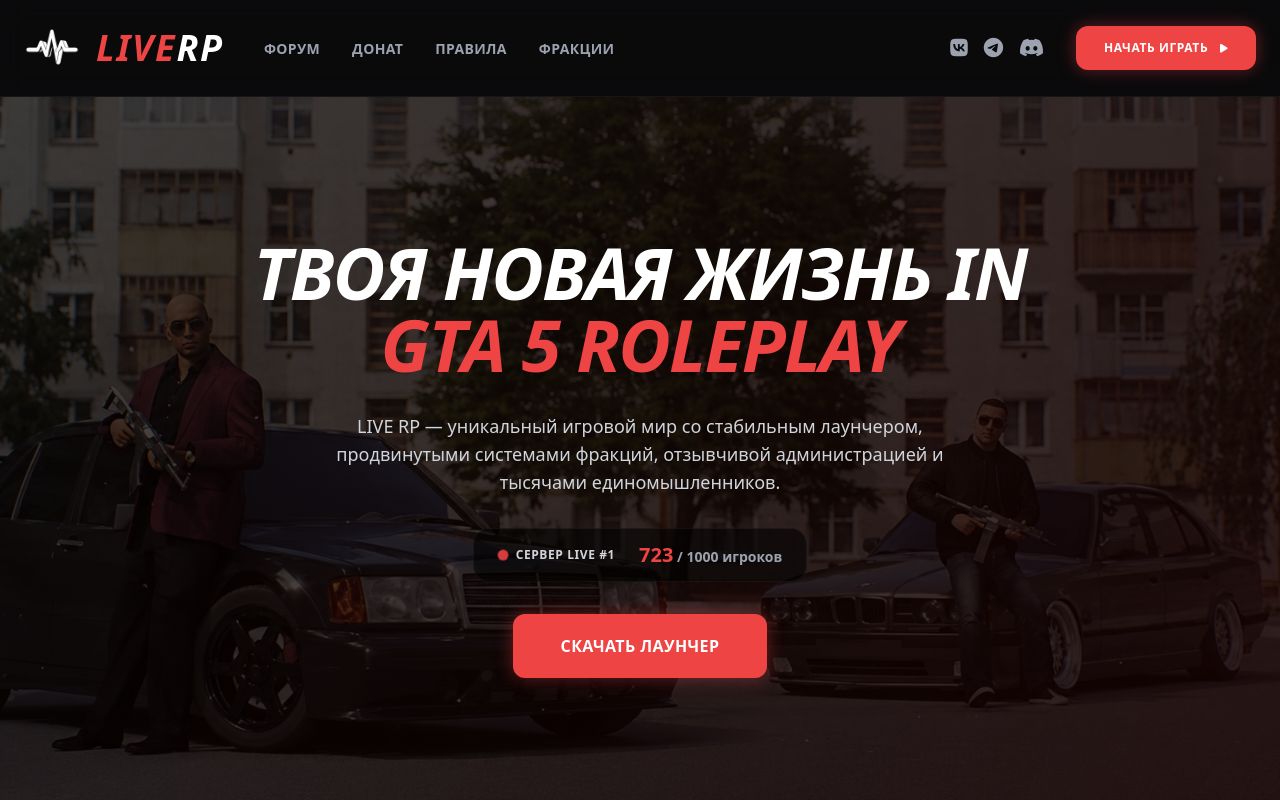
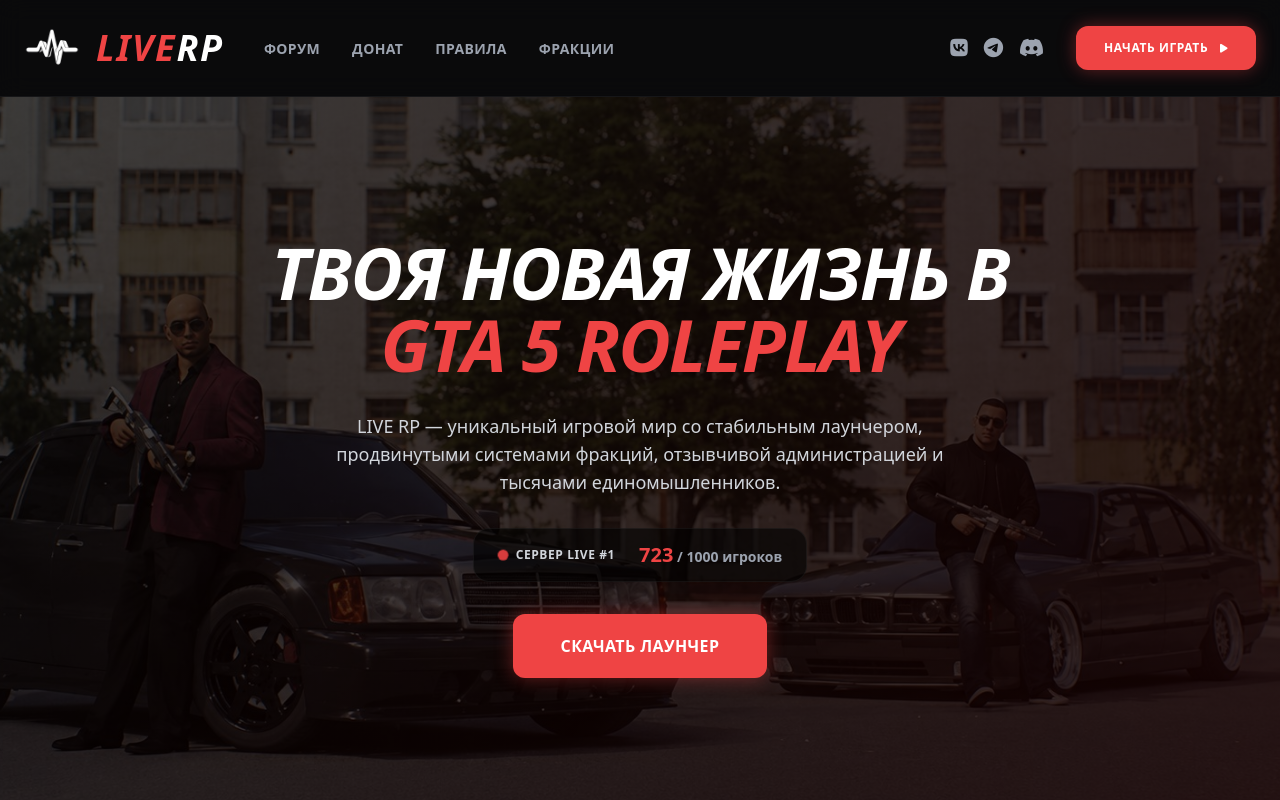
Before and after one commit to Romchik9999/liverp.com, a website: page index.html in a window 1280 px wide. Shown: the top 800 px of the page. Drawn offline with nearby package versions, Linux system fonts and the light colour scheme.

Commit message:
Update index.html

```diff
--- a/index.html
+++ b/index.html
@@ -133,7 +133,7 @@
 
     <header class="hero-bg min-h-[90vh] flex flex-col justify-center items-center text-center px-4">
         <div class="max-w-4xl mx-auto space-y-8">
-            <h1 class="text-5xl md:text-7xl font-black uppercase italic tracking-tight">Твоя новая жизнь in <br><span class="text-red-500">GTA 5 RolePlay</span></h1>
+            <h1 class="text-5xl md:text-7xl font-black uppercase italic tracking-tight">Твоя новая жизнь в <br><span class="text-red-500">GTA 5 RolePlay</span></h1>
             <p class="text-gray-300 max-w-2xl mx-auto text-base md:text-lg">LIVE RP — уникальный игровой мир со стабильным лаунчером, продвинутыми системами фракций, отзывчивой администрацией и тысячами единомышленников.</p>
 
             <div class="inline-flex items-center gap-6 bg-black/60 px-6 py-3 rounded-2xl border border-white/5">
```
